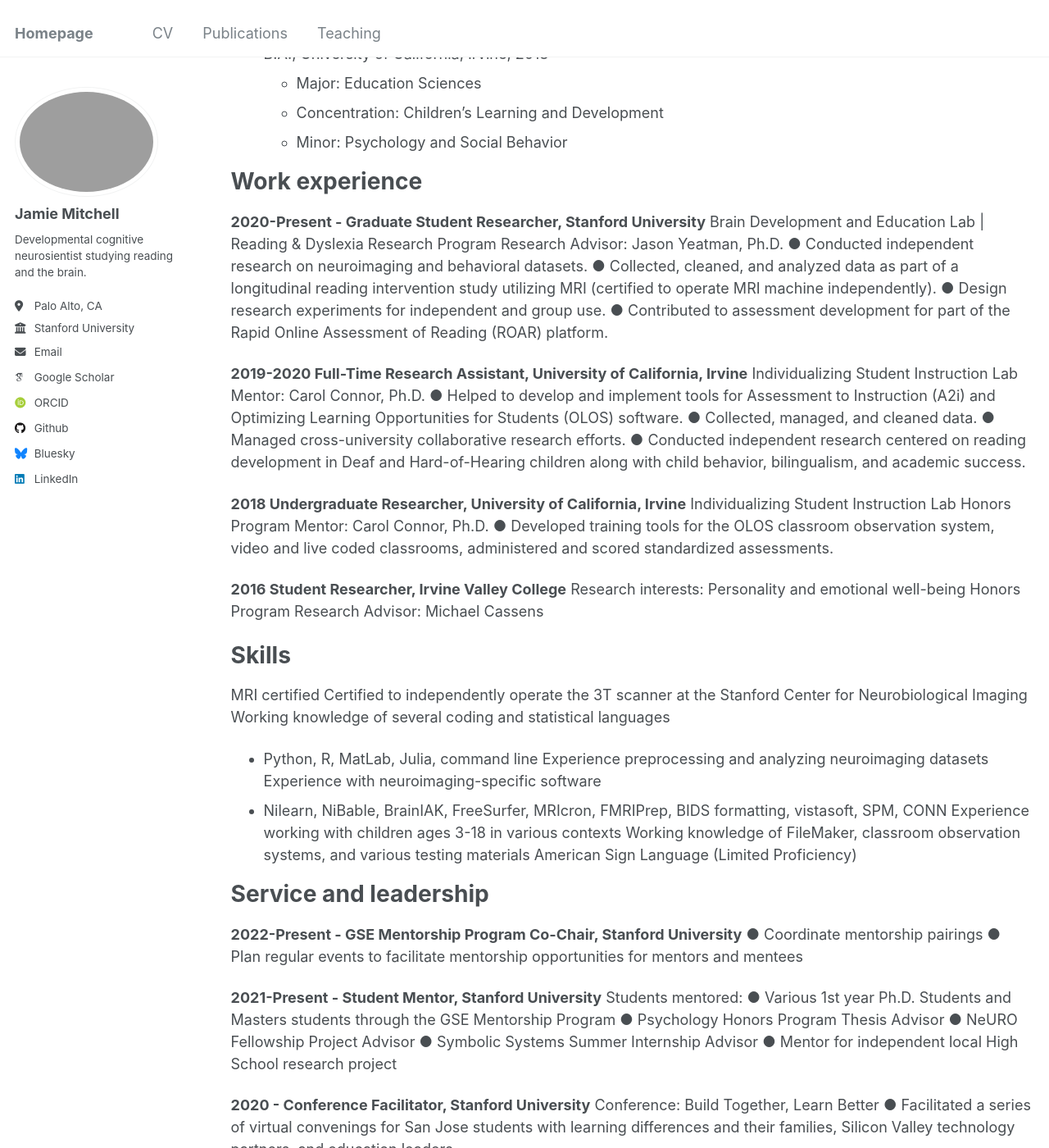
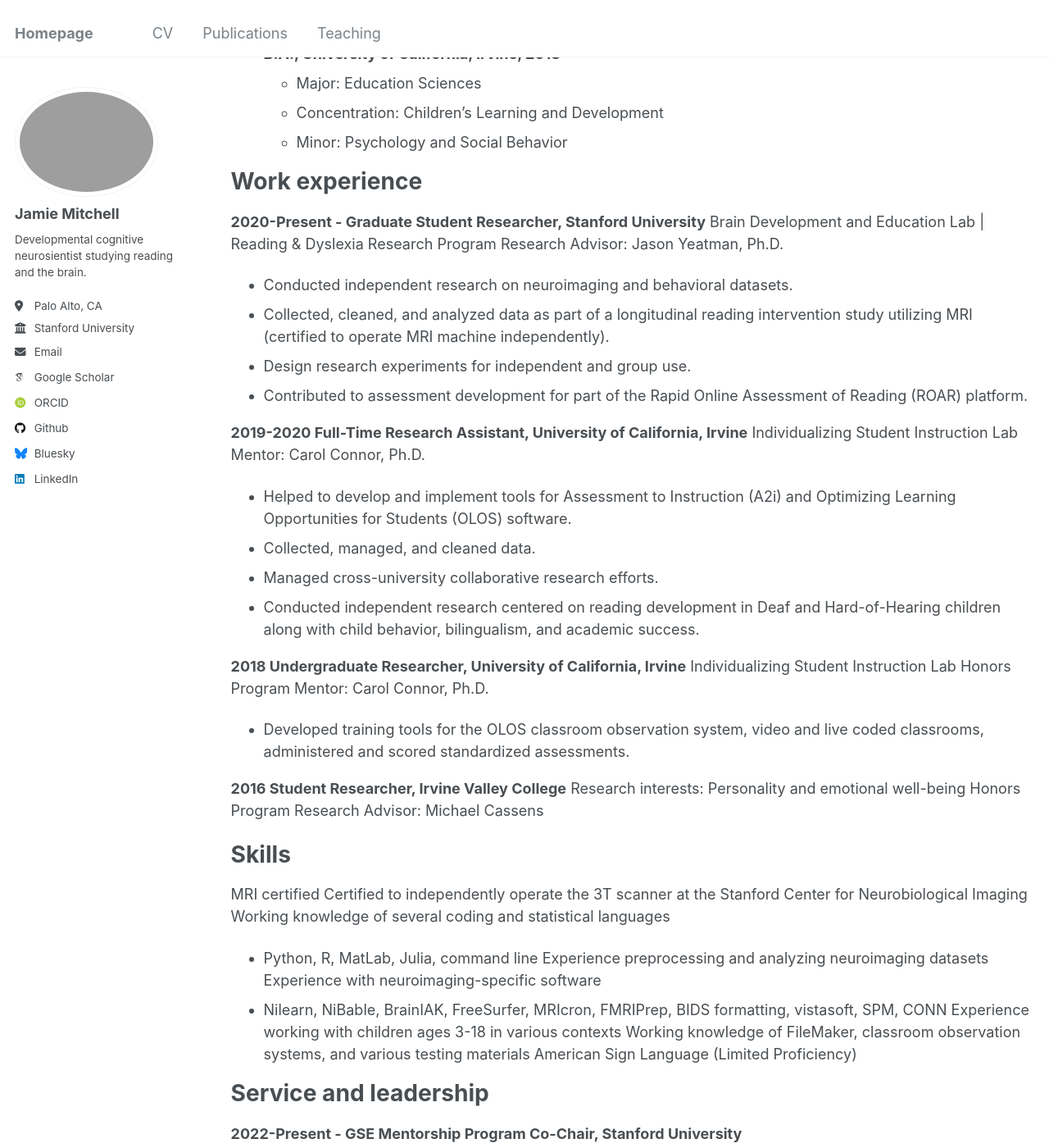
Before and after one commit to jamielmitchell/profile, a Jekyll site: the page built from _pages/cv.md, in a window 1280 px wide and 1400 px high, scrolled down 382 px. Shown: the whole window at 82% size. Built offline with Jekyll 4.4.1, drawn with Linux system fonts in a browser that asks for light colours; some web fonts are replaced; some of the changed text lies outside the part shown.

Commit message:
corrected cv page formatting

```diff
--- a/_pages/cv.md
+++ b/_pages/cv.md
@@ -13,12 +13,12 @@
 
 Education
 ======
-* PhD, Stanford University, 2025 (expected)
+* **PhD, Stanford University, 2025 (expected)**
   * Graduate School of Education
   * Concentration: Developmental and Psychological Sciences
   * Minor: Psychology
   * Area of study: Developmental Cognitive Neuroscience
-* B.A., University of California, Irvine, 2018
+* **B.A., University of California, Irvine, 2018**
   * Major: Education Sciences
   * Concentration: Children’s Learning and Development
   * Minor: Psychology and Social Behavior
@@ -29,24 +29,24 @@
 **2020-Present - Graduate Student Researcher, Stanford University**
 Brain Development and Education Lab | Reading & Dyslexia Research Program
 Research Advisor: Jason Yeatman, Ph.D.
-● Conducted independent research on neuroimaging and behavioral
+* Conducted independent research on neuroimaging and behavioral
 datasets.
-● Collected, cleaned, and analyzed data as part of a longitudinal reading intervention study utilizing MRI (certified to operate MRI machine independently).
-● Design research experiments for independent and group use.
-● Contributed to assessment development for part of the Rapid Online Assessment of Reading (ROAR) platform.
+* Collected, cleaned, and analyzed data as part of a longitudinal reading intervention study utilizing MRI (certified to operate MRI machine independently).
+* Design research experiments for independent and group use.
+* Contributed to assessment development for part of the Rapid Online Assessment of Reading (ROAR) platform.
 
 **2019-2020 Full-Time Research Assistant, University of California, Irvine**
 Individualizing Student Instruction Lab
 Mentor: Carol Connor, Ph.D.
-● Helped to develop and implement tools for Assessment to Instruction (A2i) and Optimizing Learning Opportunities for Students (OLOS) software.
-● Collected, managed, and cleaned data.
-● Managed cross-university collaborative research efforts.
-● Conducted independent research centered on reading development in Deaf and Hard-of-Hearing children along with child behavior, bilingualism, and academic success.
+* Helped to develop and implement tools for Assessment to Instruction (A2i) and Optimizing Learning Opportunities for Students (OLOS) software.
+* Collected, managed, and cleaned data.
+* Managed cross-university collaborative research efforts.
+* Conducted independent research centered on reading development in Deaf and Hard-of-Hearing children along with child behavior, bilingualism, and academic success.
 
 **2018 Undergraduate Researcher, University of California, Irvine**
 Individualizing Student Instruction Lab
 Honors Program Mentor: Carol Connor, Ph.D.
-● Developed training tools for the OLOS classroom observation system, video and live coded classrooms, administered and scored standardized assessments.
+* Developed training tools for the OLOS classroom observation system, video and live coded classrooms, administered and scored standardized assessments.
 
 **2016 Student Researcher, Irvine Valley College**
 Research interests: Personality and emotional well-being
@@ -68,18 +68,17 @@
 Service and leadership
 ======
 **2022-Present - GSE Mentorship Program Co-Chair, Stanford University**
-● Coordinate mentorship pairings
-● Plan regular events to facilitate mentorship opportunities for mentors and mentees
+* Coordinate mentorship pairings
+* Plan regular events to facilitate mentorship opportunities for mentors and mentees
 
 **2021-Present - Student Mentor, Stanford University**
 Students mentored:
-● Various 1st year Ph.D. Students and Masters students through the GSE
-Mentorship Program
-● Psychology Honors Program Thesis Advisor
-● NeURO Fellowship Project Advisor
-● Symbolic Systems Summer Internship Advisor
-● Mentor for independent local High School research project
+* Various 1st year Ph.D. Students and Masters students through the GSE Mentorship Program
+* Psychology Honors Program Thesis Advisor
+* NeURO Fellowship Project Advisor
+* Symbolic Systems Summer Internship Advisor
+* Mentor for independent local High School research project
 
 **2020 - Conference Facilitator, Stanford University**
 Conference: Build Together, Learn Better
-● Facilitated a series of virtual convenings for San Jose students with learning differences and their families, Silicon Valley technology partners, and education leaders
+* Facilitated a series of virtual convenings for San Jose students with learning differences and their families, Silicon Valley technology partners, and education leaders
```
